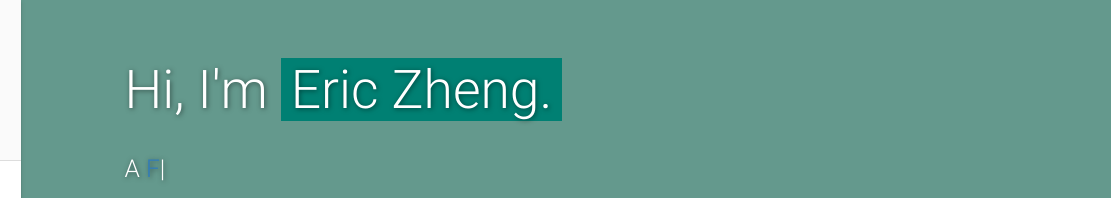
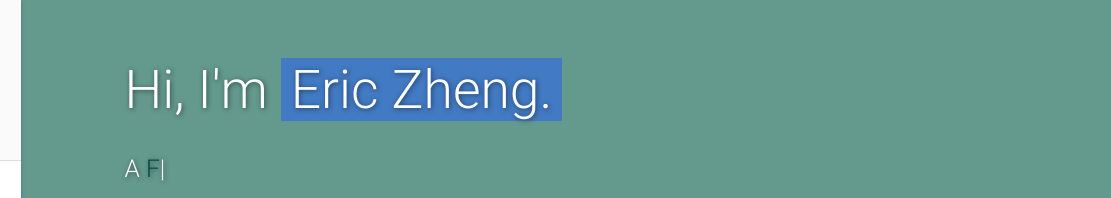
Before and after one commit to ifEricReturnTrue/ifEricReturnTrue.github.io, a plain HTML site: page index.html in a window 1280 px wide. Shown: the top 198 px of the page, 169-1280 px from the left. Drawn offline with nearby package versions, Linux system fonts and the light colour scheme.

Commit message:
Changing theme color 2

```diff
--- a/assets/css/style.css
+++ b/assets/css/style.css
@@ -559,7 +559,7 @@ small {
 /* .teal */
 
 .teal {
-  background-color: #008073 !important;
+  background-color: #427ac3 !important;
 }
 
 /* .teal {
--- a/index.html
+++ b/index.html
@@ -210,7 +210,7 @@
           <div class="content section-padding valign" style="margin-left: 10%; margin-top: 50px;">
             <div class="caption">
               <h2>Hi, I'm <span class="teal">Eric Zheng.</span></h2>
-              <h5 style="color:#fff">A <span class="typing" style="font-weight: 300; color:#317cba"></span></h5>
+              <h5 style="color:#fff">A <span class="typing" style="font-weight: 300; color:#004d40"></span></h5>
               <!-- <h5 style="color:#00796b">A <span class="typing" style="font-weight: 300; color:#fff"></span></h5> -->
               <h5>Smart, quick learner, passionate engineering student with a curious mind who enjoys solving real-world problems with knowlegde learned in school.</h5>
             </div>
```
